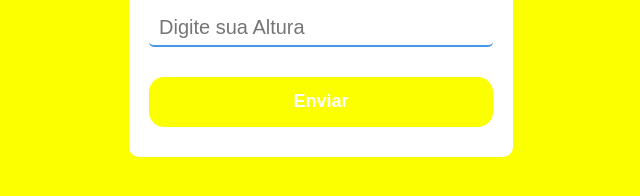
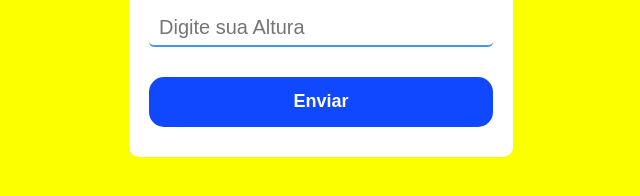
Before and after one commit to iKaueMatos/Caculadora-IMC-JS, a website: page index.html in a window 1280 px wide. Shown: the part 196-392 px from the top of the page, without its empty margins (319-959 px from the left). Drawn offline with nearby package versions, Linux system fonts and the light colour scheme.

Commit message:
atualizaçao do projeto

```diff
--- a/assets/css/formulario.css
+++ b/assets/css/formulario.css
@@ -18,13 +18,13 @@ form input, form label, form button {
 
   form input:focus {
     outline: 1px solid var(--primary-color);
-    border: 2px solid rgb(72, 136, 247);
+    border: 2px solid rgb(18, 102, 248);
   }
 
   form button {
     border: none;
-    background: var(--primary-color);
-    color: #fff;
+    background:rgb(16, 72, 255);
+    color: rgb(255, 255, 255);
     font-size: 18px;
     font-weight: 700;
     height: 50px;
@@ -45,6 +45,7 @@ form input, form label, form button {
 
   }
 
+
 ::placeholder{
   font-size: 20px;
 }
--- a/index.html
+++ b/index.html
@@ -16,13 +16,13 @@
     <h1 class="titulo">Calcule seu IMC</h1>
     <form action="/" id="formulario" method="POST">
 
-        <label for="peso"></label>
-        <input type="text" id="peso" name="peso" placeholder="Digite seu Peso">
+      <label for="peso"></label>
+      <input type="text" id="peso" name="peso" placeholder="Digite seu Peso">
 
-        <label for="altura"></label>
-        <input type="text" id="altura" name="altura" placeholder="Digite sua Altura">
+      <label for="altura"></label>
+      <input type="text" id="altura" name="altura" placeholder="Digite sua Altura">
 
-        <button  onclick="alert" type="submit">Enviar</button>
+      <button class="buttoncolor" type="submit">Enviar</button>
     </form>
 
     <div id="resultado"></div>
```
